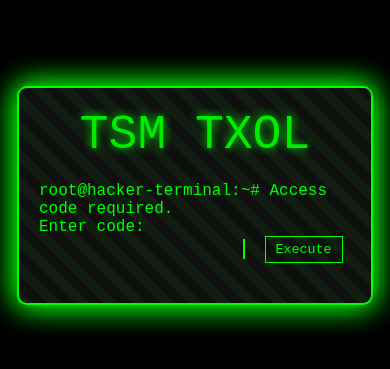
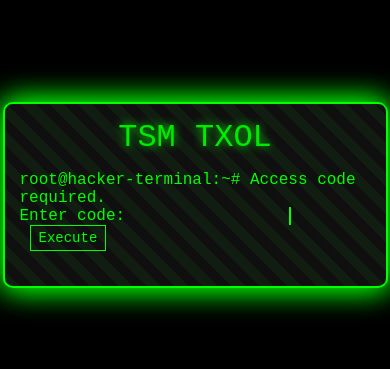
Before and after one commit to mobilesrepair/realtime, a plain HTML site: page index.html in a window 390 px wide. Shown: the part 227-596 px from the top of the page. Drawn offline with Linux system fonts and the light colour scheme.

Commit message:
Update index.html

```diff
--- a/index.html
+++ b/index.html
@@ -122,6 +122,36 @@
         @media print {
             body { display: none; }
         }
+        /* Mobile responsiveness */
+        @media (max-width: 600px) {
+            .terminal {
+                width: 90%;
+                padding: 15px;
+            }
+            .header {
+                font-size: 32px;
+                margin-bottom: 15px;
+            }
+            input {
+                width: 150px;
+                font-size: 14px;
+            }
+            button {
+                padding: 4px 8px;
+                font-size: 14px;
+            }
+            .copy-btn {
+                font-size: 10px;
+            }
+            .item {
+                flex-direction: column;
+                align-items: flex-start;
+            }
+            .item button {
+                margin-left: 0;
+                margin-top: 5px;
+            }
+        }
     </style>
 </head>
 <body oncontextmenu="return false;" onkeydown="if(event.keyCode==123){return false;}else if(event.ctrlKey && event.shiftKey && event.keyCode==73){return false;}">
```
